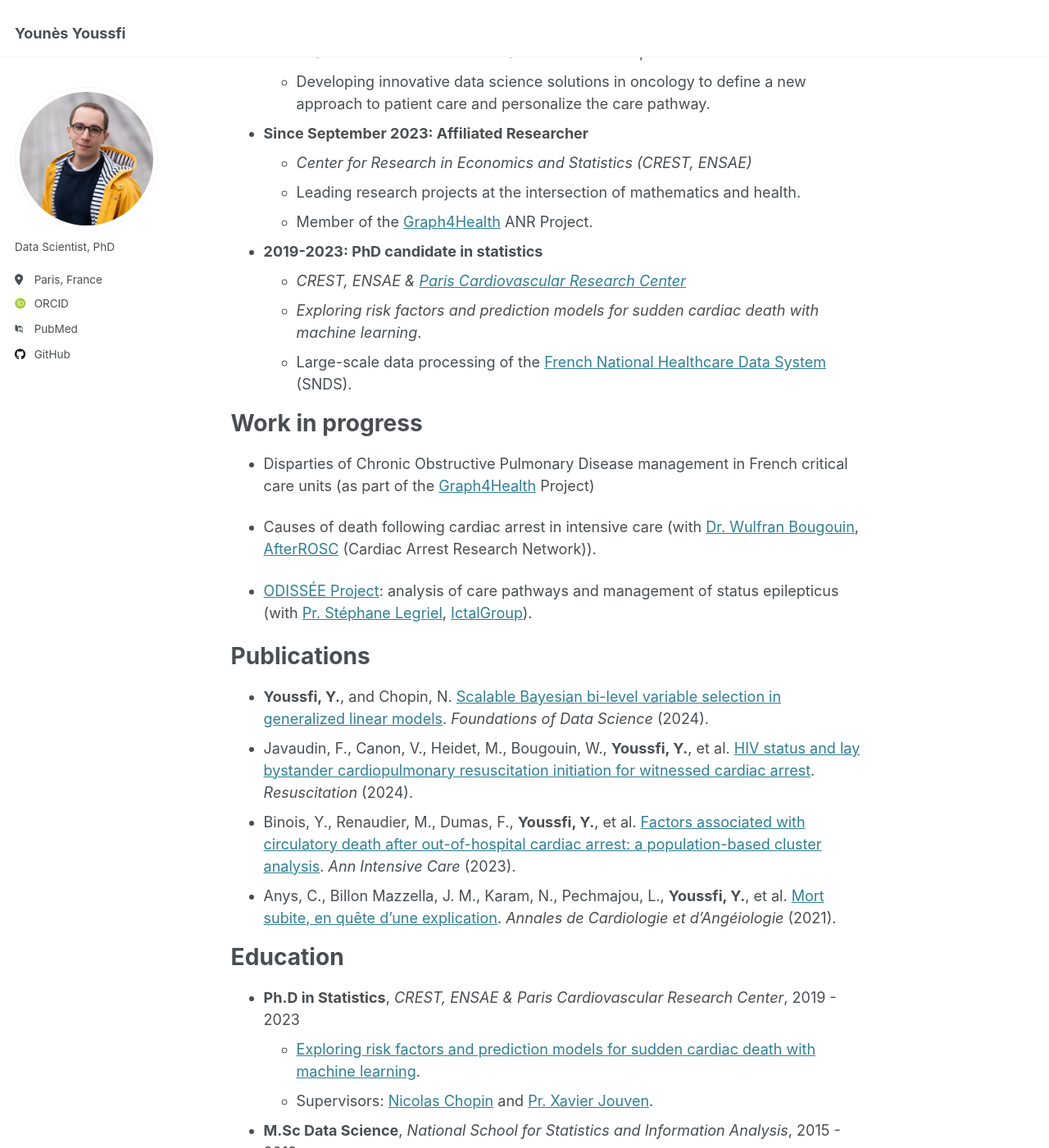
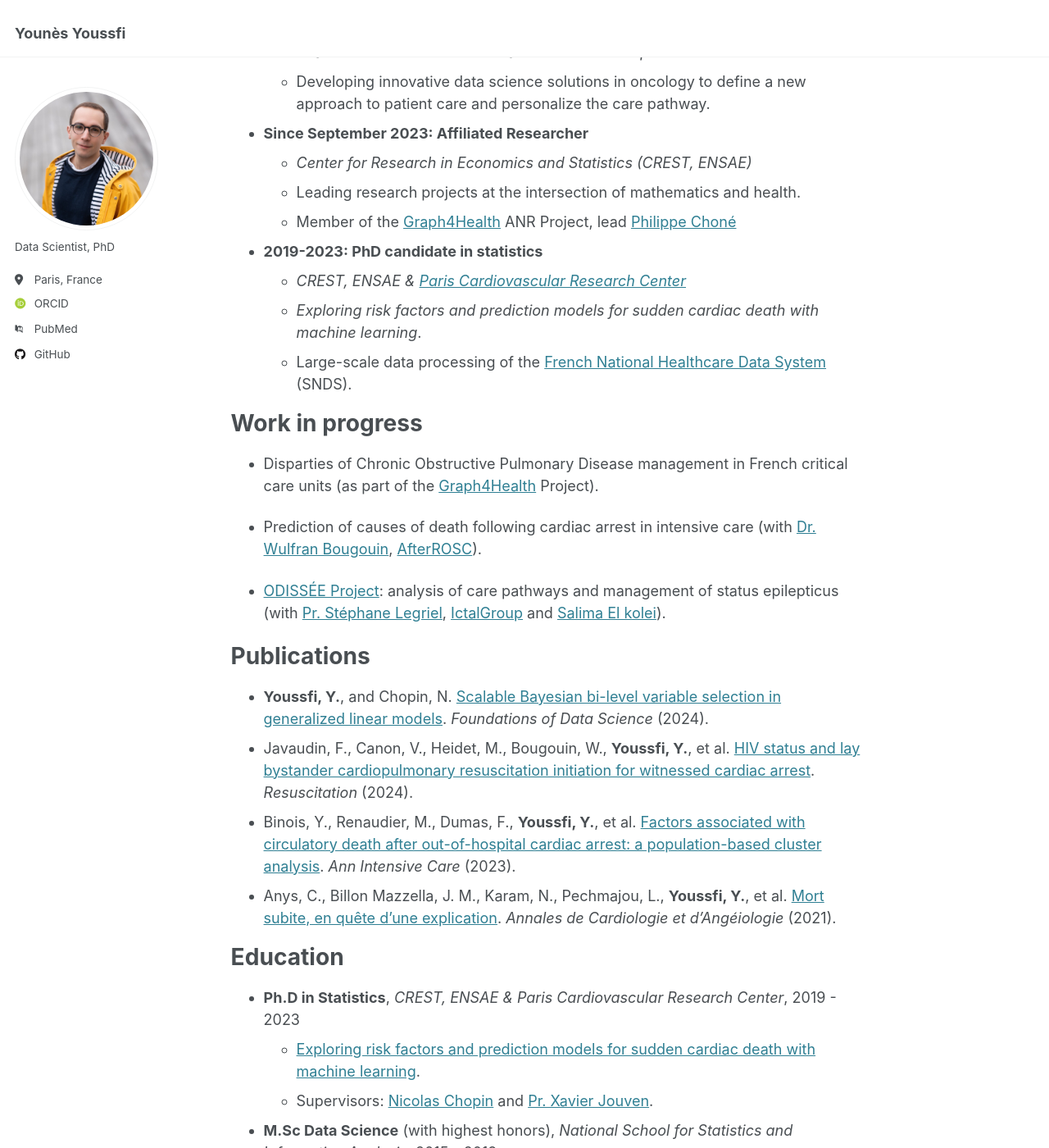
Before and after one commit to youyoussfi/youyoussfi.github.io, a Jekyll site: the page built from _pages/about.md, in a window 1280 px wide and 1400 px high, scrolled down 562 px. Shown: the whole window at 82% size. Built offline with Jekyll 4.4.1, drawn with Linux system fonts in a browser that asks for light colours; some web fonts are replaced.

Commit message:
Update about.md

```diff
--- a/_pages/about.md
+++ b/_pages/about.md
@@ -23,7 +23,7 @@ Work experience
 * **Since September 2023: Affiliated Researcher**
   * *Center for Research in Economics and Statistics (CREST, ENSAE)*
   * Leading research projects at the intersection of mathematics and health.
-  * Member of the [Graph4Health](https://guillaume-lecue.faculty.essec.edu/graph4health) ANR Project.
+  * Member of the [Graph4Health](https://guillaume-lecue.faculty.essec.edu/graph4health) ANR Project, lead [Philippe Choné](https://faculty.crest.fr/pchone/)
 
 * **2019-2023: PhD candidate in statistics**
   * *CREST, ENSAE & [Paris Cardiovascular Research Center](https://parcc.inserm.fr/)*
@@ -32,11 +32,11 @@ Work experience
 
 Work in progress
 ======
-* Disparties of Chronic Obstructive Pulmonary Disease management in French critical care units (as part of the [Graph4Health](https://guillaume-lecue.faculty.essec.edu/graph4health) Project)
+* Disparties of Chronic Obstructive Pulmonary Disease management in French critical care units (as part of the [Graph4Health](https://guillaume-lecue.faculty.essec.edu/graph4health) Project).
 
-* Causes of death following cardiac arrest in intensive care (with [Dr. Wulfran Bougouin](https://pubmed.ncbi.nlm.nih.gov/?term=Bougouin+W&sort=date), [AfterROSC](https://afterrosc.org/) (Cardiac Arrest Research Network)).
+* Prediction of causes of death following cardiac arrest in intensive care (with [Dr. Wulfran Bougouin](https://pubmed.ncbi.nlm.nih.gov/?term=Bougouin+W&sort=date), [AfterROSC](https://afterrosc.org/)).
 
-* [ODISSÉE Project](https://health-data-hub.fr/projets/odissee): analysis of care pathways and management of status epilepticus (with [Pr. Stéphane Legriel](https://scholar.google.fr/citations?user=3n6afrkAAAAJ&hl=fr), [IctalGroup](https://ictalgroup.org/)).
+* [ODISSÉE Project](https://health-data-hub.fr/projets/odissee): analysis of care pathways and management of status epilepticus (with [Pr. Stéphane Legriel](https://scholar.google.fr/citations?user=3n6afrkAAAAJ&hl=fr), [IctalGroup](https://ictalgroup.org/) and [Salima El kolei](https://sites.google.com/site/selkolei/)).
 
 Publications
 ======
@@ -50,7 +50,7 @@ Education
 * **Ph.D in Statistics**,  *CREST, ENSAE & Paris Cardiovascular Research Center*, 2019 - 2023
   * [Exploring risk factors and prediction models for sudden cardiac death with machine learning](https://theses.hal.science/tel-04231416v1/file/122248_YOUSSFI_2023_archivage.pdf).
   * Supervisors: [Nicolas Chopin](https://nchopin.github.io/) and [Pr. Xavier Jouven](https://parcc.inserm.fr/index.php/04-cv-xavier-jouven/).
-* **M.Sc Data Science**,  *National School for Statistics and Information Analysis*, 2015 - 2019
+* **M.Sc Data Science** (with highest honors),  *National School for Statistics and Information Analysis*, 2015 - 2019
 * **Bachelor in Economics**,  *Paris 1 Panthéon-Sorbonne University*, 2012 - 2014
 * **Classes Préparatoires aux Grandes Écoles ENS Cachan D2**, *Lycée Turgot*, 2012 - 2015
 
```
